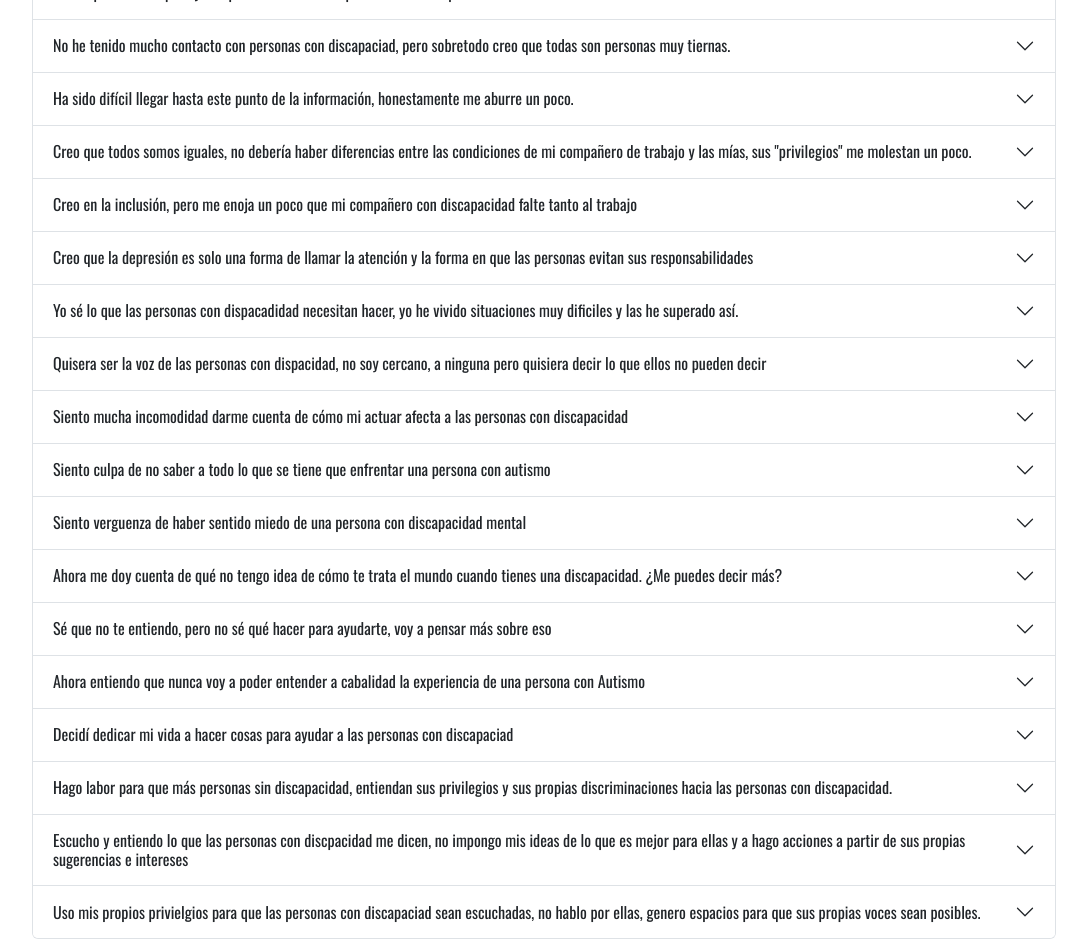
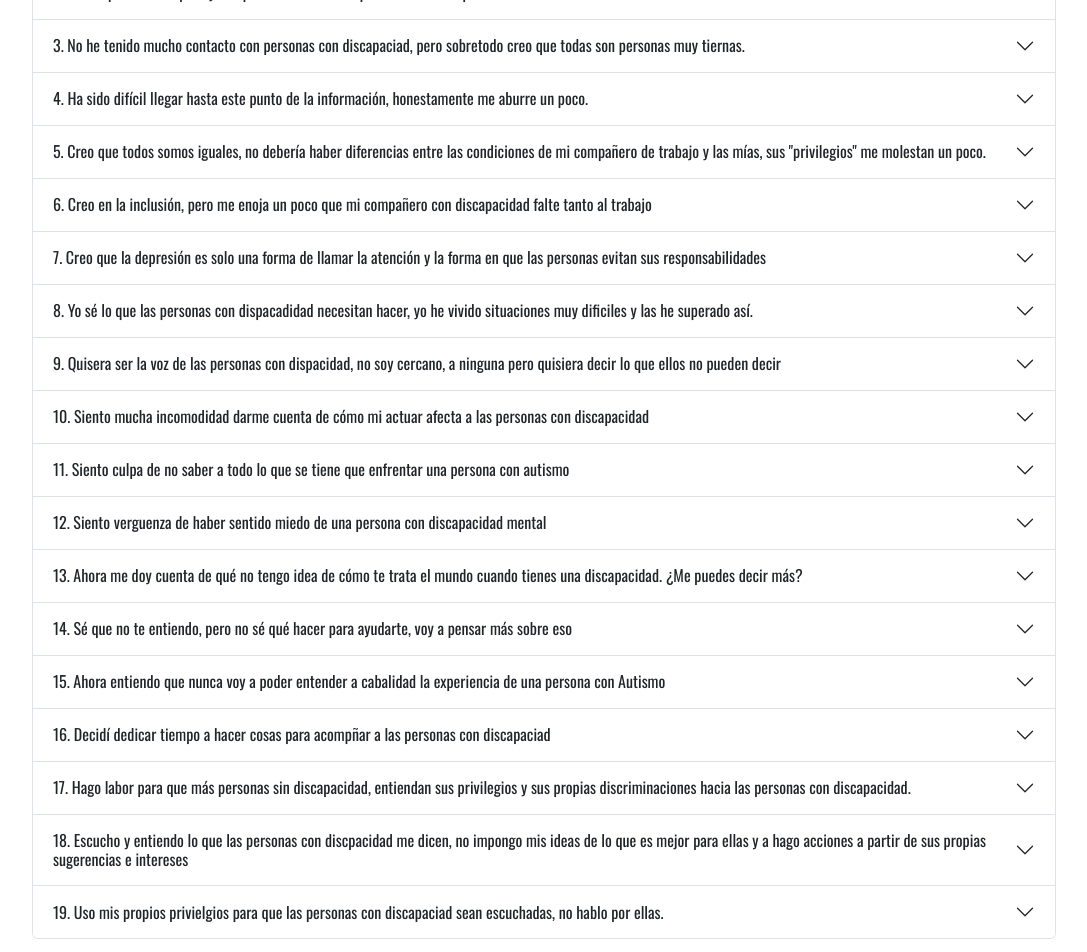
Before and after one commit to atzina/tecnologia-discapacidad, a React (Vite) app in the folder tecnologia_y_discapacidad/: page /persona-sin-discapacidad in a window 1280 px wide. Shown: the part 940-1892 px from the top of the page, without its empty margins (96-1183 px from the left). Built offline with nearby package versions, Linux system fonts and the light colour scheme; a web font is replaced by a local one.

Commit message:
habilidades Privlegiados completas

```diff
--- /dev/null
+++ b/tecnologia_y_discapacidad/src/components/ModAntiop/Alianza.css
@@ -0,0 +1,12 @@
+.contenedor-alianza {
+    display: flex;
+    flex-direction: column;
+    margin: 30px;
+    align-items: center;
+}
+
+.contenedor-alianza p {
+    max-width: 70%;
+    text-align: justify;
+    font-size: 1.1rem;
+}
--- a/tecnologia_y_discapacidad/src/components/ModAntiop/Alianza.jsx
+++ b/tecnologia_y_discapacidad/src/components/ModAntiop/Alianza.jsx
@@ -1,8 +1,29 @@
+import './Alianza.css'
+
 function Alianza() {
   return (
     <>
-      <a name="ancla-alianza"></a>
-      <h2>Habilidades de Alianza</h2>
+      <div className='contenedor-alianza'>
+
+
+        <a name="ancla-alianza"></a>
+        <h2>Habilidades de Alianza</h2>
+        <p>Postura física: Apertura en movimiento.</p>
+        <p>Sentimiento/Sensación: Flexibilidad, equilibrio.</p>
+        <p>
+          La alianza es conciencia más acción. Cuando ejercitamos lo suficiente la Conciencia nos permiten usar nuestros privilegios para la justicia de todos.
+        </p>
+        <p>
+          Un aliado desafiará a otras personas con privilegios, y los expondrá a favor de la igualdad y contra la opresión. Los alidados asumen roles de defensores organizadores y líderes para trabajar por el cambio social
+        </p>
+        <p>
+          Las habilidades de Alianza nos permiten usar todas las habilidades anteriores estratégicamente, es decir en el momento adecuado.
+        </p>
+        <p>
+          Los aliados trabajan a menudo con otras personas con privilegios para acompañar su desarrollo de habilidades. Solo las habilidades de Alianza nos permiten trabajar eficazmente contra la opresión.
+        </p>
+
+      </div>
 
     </>
   );
--- a/tecnologia_y_discapacidad/src/components/ModAntiop/Habilidades.jsx
+++ b/tecnologia_y_discapacidad/src/components/ModAntiop/Habilidades.jsx
@@ -39,7 +39,7 @@ function Habilidades () {
         <section className='enlaces'>
             <a href='/modelo/discapacidad'>ATRÁS -- 2. La discapacidad como categoría de opresión</a>
             <a href='/modelo/discytec'>SIGUIENTE -- 4 Discapacidad y Tecnología.</a>
-      </section>
+        </section>
         </>
     )
 }
--- a/tecnologia_y_discapacidad/src/components/ModAntiop/Habilidadesprivilegio.jsx
+++ b/tecnologia_y_discapacidad/src/components/ModAntiop/Habilidadesprivilegio.jsx
@@ -29,7 +29,7 @@ function Habilidadesprivilegio() {
                 aria-expanded="true"
                 aria-controls="collapseOne"
               >
-                No sé mucho de las personas con discapacidad, no tengo problema
+               1. No sé mucho de las personas con discapacidad, no tengo problema
                 con ser incluyente, pero sinceramente sería muy difícil para mí
                 que una persona con discapacidad saliera con mi hija o hijo
               </button>
@@ -57,7 +57,7 @@ function Habilidadesprivilegio() {
                 aria-expanded="false"
                 aria-controls="collapseTwo"
               >
-                Los respeto mucho pero yo no podría salir con una persona con
+                2. Los respeto mucho pero yo no podría salir con una persona con
                 discapacidad
               </button>
             </h2>
@@ -84,7 +84,7 @@ function Habilidadesprivilegio() {
                 aria-expanded="false"
                 aria-controls="collapseThree"
               >
-                No he tenido mucho contacto con personas con discapaciad, pero
+                3. No he tenido mucho contacto con personas con discapaciad, pero
                 sobretodo creo que todas son personas muy tiernas.
               </button>
             </h2>
@@ -112,7 +112,7 @@ function Habilidadesprivilegio() {
                 aria-expanded="false"
                 aria-controls="collapseFour"
               >
-                Ha sido difícil llegar hasta este punto de la información,
+                4. Ha sido difícil llegar hasta este punto de la información,
                 honestamente me aburre un poco.
               </button>
             </h2>
@@ -140,7 +140,7 @@ function Habilidadesprivilegio() {
                 aria-expanded="false"
                 aria-controls="collapseFive"
               >
-                Creo que todos somos iguales, no debería haber diferencias entre
+                5. Creo que todos somos iguales, no debería haber diferencias entre
                 las condiciones de mi compañero de trabajo y las mías, sus
                 &quot;privilegios&quot; me molestan un poco.
               </button>
@@ -169,7 +169,7 @@ function Habilidadesprivilegio() {
                 aria-expanded="false"
                 aria-controls="collapseSix"
               >
-                Creo en la inclusión, pero me enoja un poco que mi compañero con
+                6. Creo en la inclusión, pero me enoja un poco que mi compañero con
                 discapacidad falte tanto al trabajo
               </button>
             </h2>
@@ -197,7 +197,7 @@ function Habilidadesprivilegio() {
                 aria-expanded="false"
                 aria-controls="collapseSeven"
               >
-                Creo que la depresión es solo una forma de llamar la atención y
+                7. Creo que la depresión es solo una forma de llamar la atención y
                 la forma en que las personas evitan sus responsabilidades
               </button>
             </h2>
@@ -223,7 +223,7 @@ function Habilidadesprivilegio() {
                 aria-expanded="false"
                 aria-controls="collapseEight"
               >
-                Yo sé lo que las personas con dispacadidad necesitan hacer, yo
+                8. Yo sé lo que las personas con dispacadidad necesitan hacer, yo
                 he vivido situaciones muy dificiles y las he superado así.
               </button>
             </h2>
@@ -249,7 +249,7 @@ function Habilidadesprivilegio() {
                 aria-expanded="false"
                 aria-controls="collapseNine"
               >
-                Quisera ser la voz de las personas con dispacidad, no soy
+                9. Quisera ser la voz de las personas con dispacidad, no soy
                 cercano, a ninguna pero quisiera decir lo que ellos no pueden
                 decir
               </button>
@@ -276,7 +276,7 @@ function Habilidadesprivilegio() {
                 aria-expanded="false"
                 aria-controls="collapseTen"
               >
-                Siento mucha incomodidad darme cuenta de cómo mi actuar afecta a
+               10. Siento mucha incomodidad darme cuenta de cómo mi actuar afecta a
                 las personas con discapacidad
               </button>
             </h2>
@@ -304,7 +304,7 @@ function Habilidadesprivilegio() {
                 aria-expanded="false"
                 aria-controls="collapseEleven"
               >
-                Siento culpa de no saber a todo lo que se tiene que enfrentar
+                11. Siento culpa de no saber a todo lo que se tiene que enfrentar
                 una persona con autismo
               </button>
             </h2>
@@ -332,7 +332,7 @@ function Habilidadesprivilegio() {
                 aria-expanded="false"
                 aria-controls="collapseTwelve"
               >
-                Siento verguenza de haber sentido miedo de una persona con
+                12. Siento verguenza de haber sentido miedo de una persona con
                 discapacidad mental
               </button>
             </h2>
@@ -360,7 +360,7 @@ function Habilidadesprivilegio() {
                 aria-expanded="false"
                 aria-controls="collapseThirteen"
               >
-                Ahora me doy cuenta de qué no tengo idea de cómo te trata el
+                13. Ahora me doy cuenta de qué no tengo idea de cómo te trata el
                 mundo cuando tienes una discapacidad. ¿Me puedes decir más?
               </button>
             </h2>
@@ -388,7 +388,7 @@ function Habilidadesprivilegio() {
                 aria-expanded="false"
                 aria-controls="collapseFourteen"
               >
-                Sé que no te entiendo, pero no sé qué hacer para ayudarte, voy a
+                14. Sé que no te entiendo, pero no sé qué hacer para ayudarte, voy a
                 pensar más sobre eso
               </button>
             </h2>
@@ -416,7 +416,7 @@ function Habilidadesprivilegio() {
                 aria-expanded="false"
                 aria-controls="collapseFiveteen"
               >
-                Ahora entiendo que nunca voy a poder entender a cabalidad la
+                15. Ahora entiendo que nunca voy a poder entender a cabalidad la
                 experiencia de una persona con Autismo
               </button>
             </h2>
@@ -442,7 +442,7 @@ function Habilidadesprivilegio() {
                 aria-expanded="false"
                 aria-controls="collapseSixteen"
               >
-                Decidí dedicar mi vida a hacer cosas para ayudar a las personas
+                16. Decidí dedicar tiempo a hacer cosas para acompñar a las personas
                 con discapaciad
               </button>
             </h2>
@@ -470,7 +470,7 @@ function Habilidadesprivilegio() {
                 aria-expanded="false"
                 aria-controls="collapseSeventeen"
               >
-                Hago labor para que más personas sin discapacidad, entiendan sus
+                17. Hago labor para que más personas sin discapacidad, entiendan sus
                 privilegios y sus propias discriminaciones hacia las personas
                 con discapacidad.
               </button>
@@ -499,7 +499,7 @@ function Habilidadesprivilegio() {
                 aria-expanded="false"
                 aria-controls="collapseEighteen"
               >
-                Escucho y entiendo lo que las personas con discpacidad me dicen,
+                18. Escucho y entiendo lo que las personas con discpacidad me dicen,
                 no impongo mis ideas de lo que es mejor para ellas y a hago
                 acciones a partir de sus propias sugerencias e intereses
               </button>
@@ -528,9 +528,8 @@ function Habilidadesprivilegio() {
                 aria-expanded="false"
                 aria-controls="collapseNineteen"
               >
-                Uso mis propios privielgios para que las personas con
-                discapaciad sean escuchadas, no hablo por ellas, genero espacios
-                para que sus propias voces sean posibles.
+                19. Uso mis propios privielgios para que las personas con
+                discapaciad sean escuchadas, no hablo por ellas.
               </button>
             </h2>
             <div
@@ -559,6 +558,11 @@ function Habilidadesprivilegio() {
 
      <Alianza/>
 
+     <section className='enlaces'>
+            <a href='/modelo/habilidades'>ATRÁS -- 3. Habilidades para la Antiopresión</a>
+            <a href='/modelo/discytec'>SIGUIENTE -- 4 Discapacidad y Tecnología.</a>
+     </section>
+
     </>
   );
 }
```
